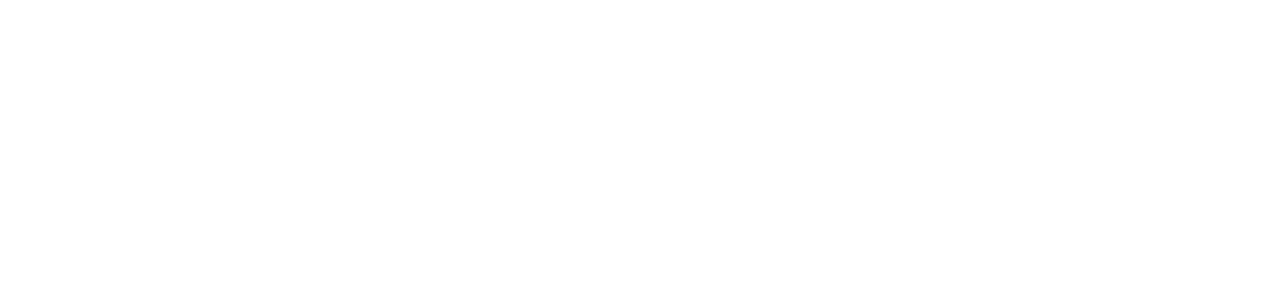
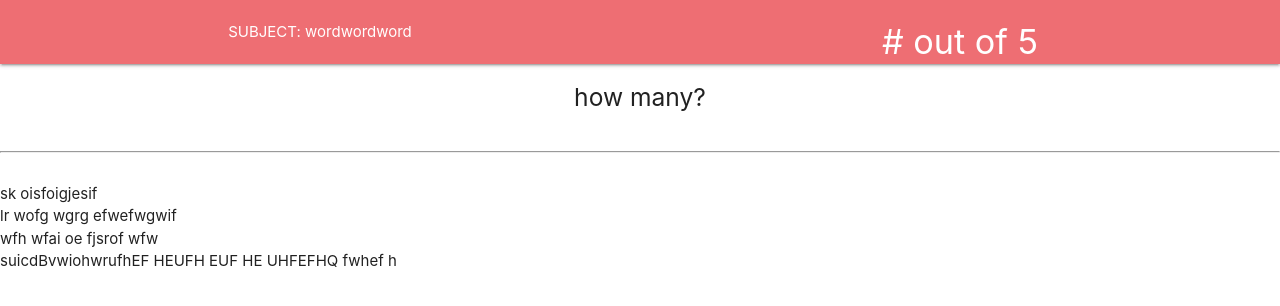
Before and after one commit to geekwise-scott-sheffield/speing-break-quiz-app, a plain HTML site: page index.html in a window 1280 px wide. Drawn offline with nearby package versions, Linux system fonts and the light colour scheme.

Commit message:
top-nav-&-question-templated
navigation and question area properly moved around the site

```diff
--- a/css/style.css
+++ b/css/style.css
@@ -6,5 +6,18 @@ html,body{
     padding: 0;
 
     box-sizing: border-box;
-    font-size: 62.5%;
+    /*font-size: 62.5%;*/
 }
+
+#subject{
+    text-align: center;
+}
+
+#completedFraction{
+    text-align: center;
+}
+
+
+#questionContainer{
+text-align: center;
+}
--- a/index.html
+++ b/index.html
@@ -7,9 +7,55 @@
         <link rel="stylesheet" href="https://cdnjs.cloudflare.com/ajax/libs/materialize/0.97.5/css/materialize.min.css">
         <script src="js/script.js"></script>
     </head>
+    <body>
+        <!--statistics section, non interactive with user-->
+            <nav class="row">
+                <!--subject the user is being questioned on-->
+                <div class="col s6" id="subject">
+                    <span>SUBJECT: </span>
+                    <span>wordwordword</span>
+                </div>
+                <!--number of questions answered in fraction location-->
+                <div class="col s6" id="completedFraction">
+                    <h4># out of 5</h4>
+                </div>
+            </nav>
 
-    <body>
 
+        <!--main interactable area for user: question and answer list-->
+        <main>
+            <!--the current question will be found here-->
+            <div id="questionContainer">
+                <h5 class="question">how many?</h5>
+            </div>
+
+            <!--seperation of question and following answer inputs-->
+            <!--<div class="divider"></div>-->
+            <div id="seperatorHolder">
+                <br><hr><br>
+            </div>
+
+            <!--container for the four possible answers to given question-->
+            <section>
+                <!--option 1 container-->
+                <div class="answerOpts" id="answer-1">
+                    sk  oisfoigjesif
+                </div>
+                <!--option 2 container-->
+                <div class="answerOpts" id="answer-2">
+                    lr wofg wgrg  efwefwgwif
+                </div>
+                <!--option 3 container-->
+                <div class="answerOpts" id="answer-3">
+                     wfh wfai oe fjsrof  wfw
+                </div>
+                <!--option 4 container-->
+                <div class="answerOpts" id="answer-4">
+                    suicdBvwiohwrufhEF HEUFH EUF HE UHFEFHQ fwhef h
+                </div>
+            </section>
+
+        </main>
 
     </body>
 </html>
```
